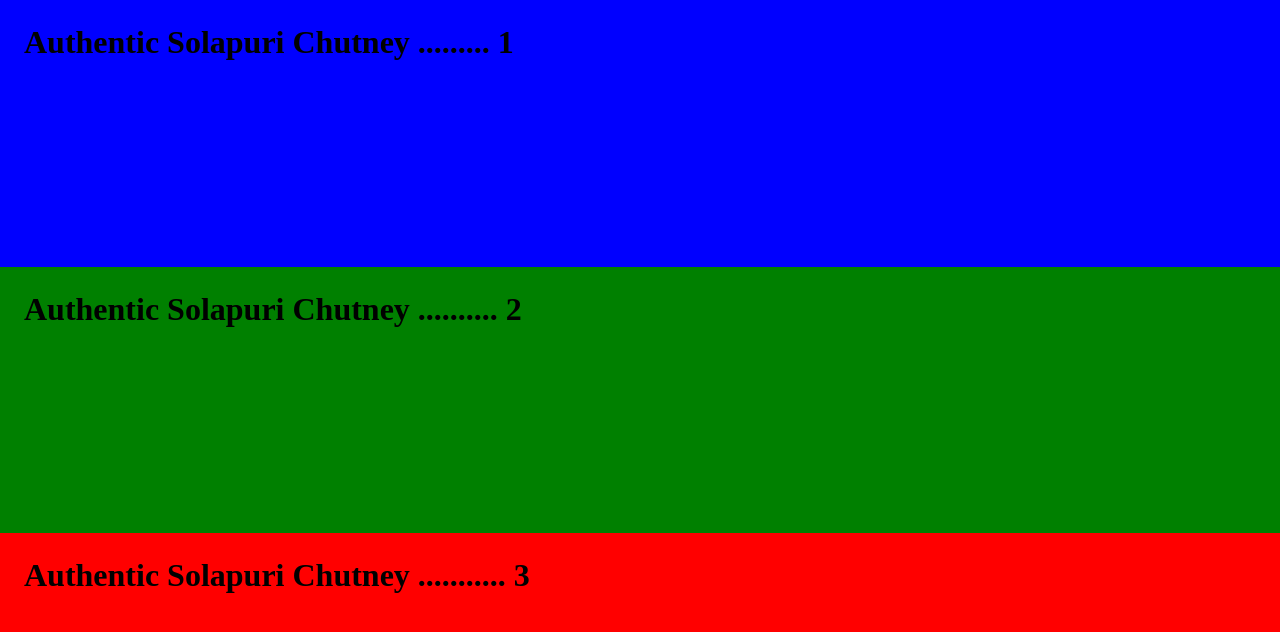
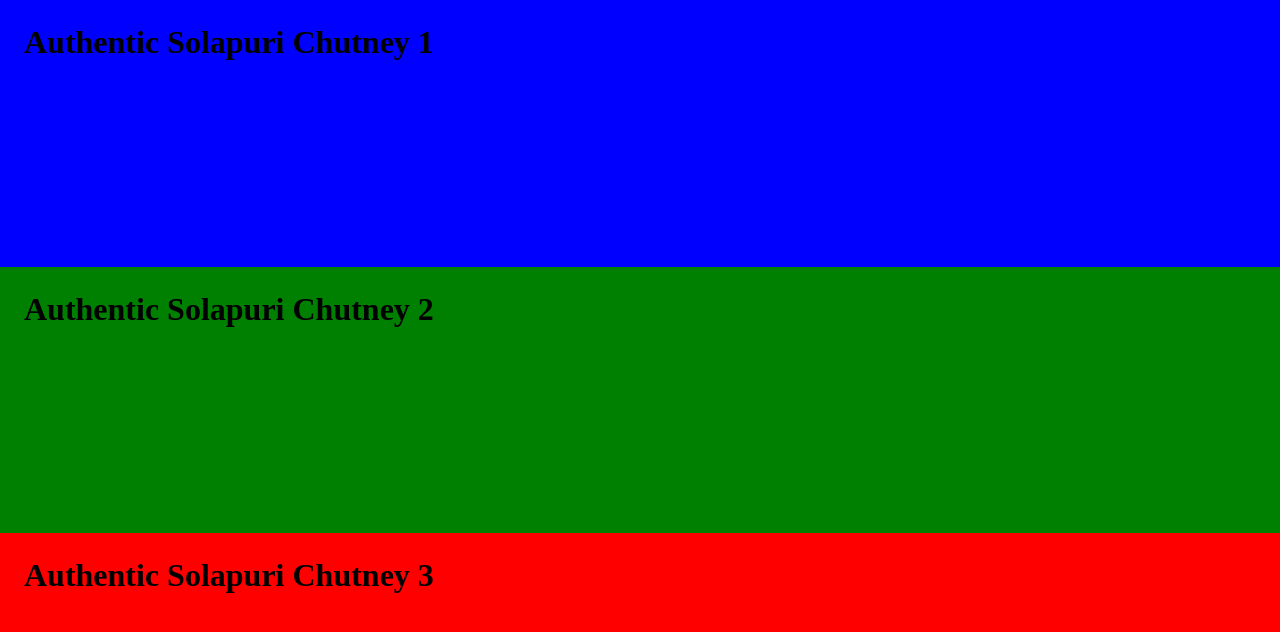
Before and after one commit to SurajJadhav7/SolapuriChutney, a plain HTML site: page index.html in a window 1280 px wide. Drawn offline with Linux system fonts and the light colour scheme.

Commit message:
cleared headers

```diff
--- a/index.html
+++ b/index.html
@@ -9,13 +9,13 @@
     </head>
     <body>
         <div class="top-module">
-            <h1>Authentic Solapuri Chutney ......... 1</h1>
+            <h1>Authentic Solapuri Chutney 1</h1>
         </div>
         <div class="middle-module">
-            <h1>Authentic Solapuri Chutney .......... 2</h1>
+            <h1>Authentic Solapuri Chutney 2</h1>
         </div>
         <div class="bottom-module">
-            <h1>Authentic Solapuri Chutney  ........... 3</h1>
+            <h1>Authentic Solapuri Chutney 3</h1>
         </div>
     </body>
 </html>
```
